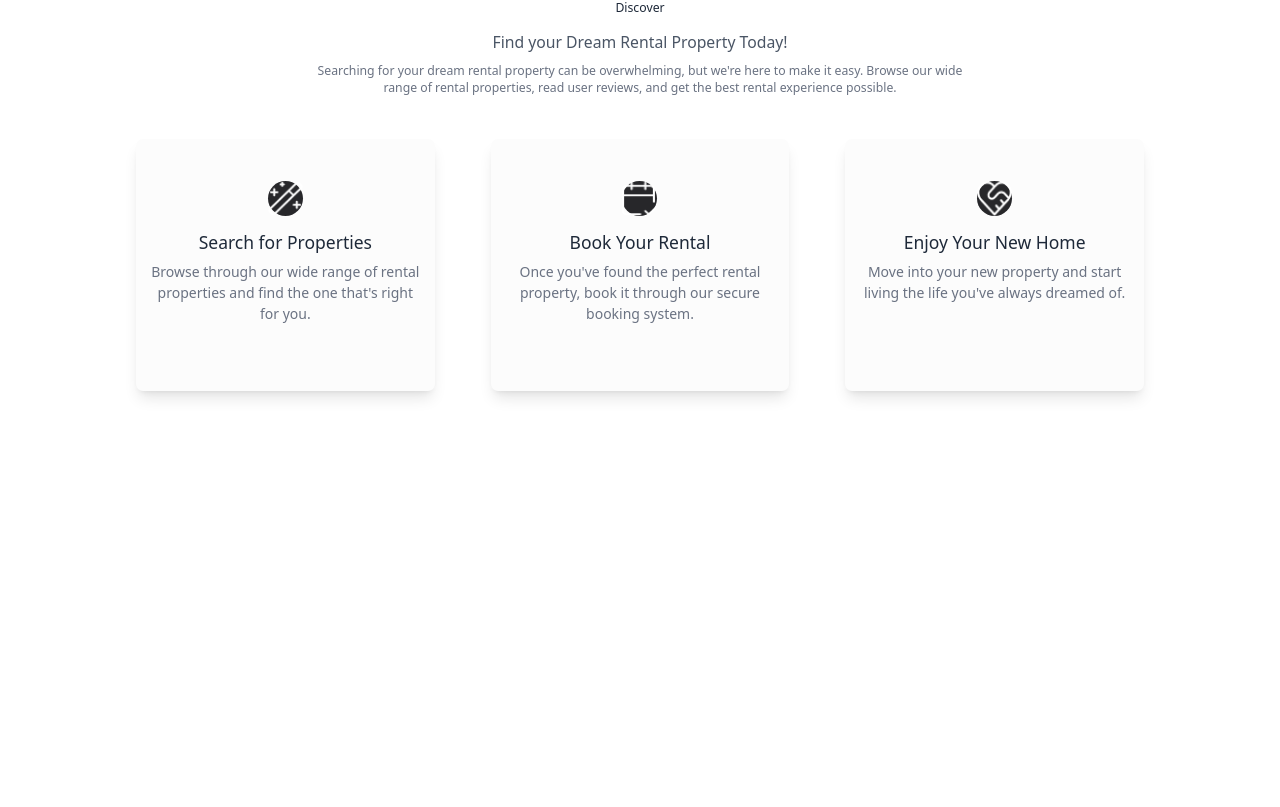
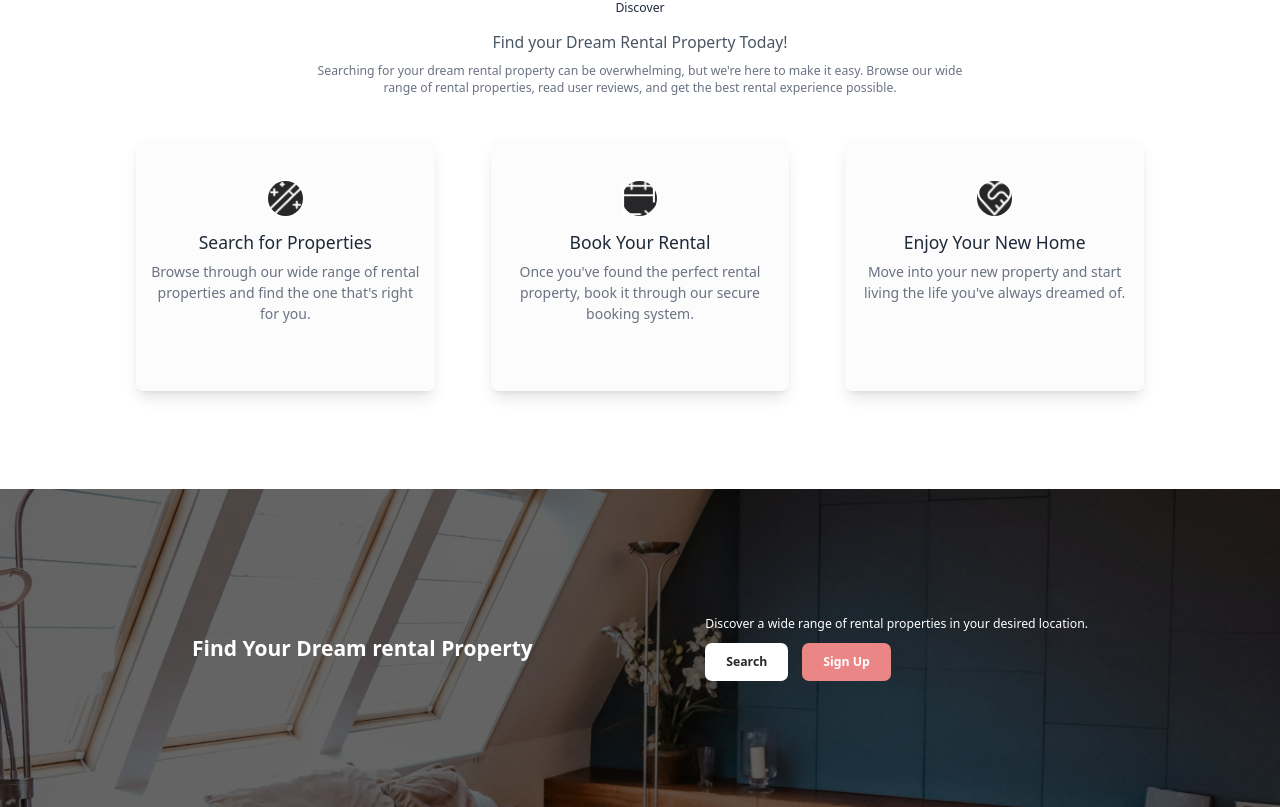
Before and after one commit to ponochovny/rental-app, a Next.js app: page /landing in a window 1280 px wide. Shown: the part 1531-2338 px from the top of the page. Before the commit the page ends 2020 px from the top, so only its background shows below. Built offline with nearby package versions, Linux system fonts and the light colour scheme; no server answers.

Commit message:
feat: call to action section

```diff
--- /dev/null
+++ b/src/app/(nondashboard)/landing/CallToActionSection.tsx
@@ -0,0 +1,56 @@
+'use client'
+import Image from 'next/image'
+import { motion } from 'framer-motion'
+import Link from 'next/link'
+
+const CallToActionSection = () => {
+	return (
+		<div className='relative py-24'>
+			<Image
+				src='/landing-call-to-action.jpg'
+				alt='Rentiful Search Section Background'
+				fill
+				className='object-cover object-center'
+			/>
+			<div className='absolute inset-0 bg-black/60'></div>
+			<motion.div
+				initial={{ opacity: 0, y: 20 }}
+				transition={{ duration: 0.5 }}
+				whileInView={{ opacity: 1, y: 0 }}
+				viewport={{ once: true }}
+				className='relative max-w-4xl xl:max-w-6xl mx-auto px-6 sm:px-8 lg:px-12 xl:px-16 py-12'
+			>
+				<div className='flex flex-col md:flex-row justify-between items-center'>
+					<div className='mb-6 md:mb-0 md:mr-10'>
+						<h2 className='text-2xl font-bold text-white'>
+							Find Your Dream rental Property
+						</h2>
+					</div>
+					<div>
+						<p className='text-white mb-3'>
+							Discover a wide range of rental properties in your desired
+							location.
+						</p>
+						<div className='flex justify-center md:justify-start gap-4'>
+							<button
+								onClick={() => window.scrollTo({ top: 0, behavior: 'smooth' })}
+								className='inline-block text-primary-700 bg-white rounded-lg px-6 py-3 font-semibold hover:bg-primary-500 hover:text-primary-50'
+							>
+								Search
+							</button>
+							<Link
+								href='/signup'
+								className='inline-block text-white bg-secondary-500 rounded-lg px-6 py-3 font-semibold hover:bg-secondary-600'
+								scroll={false}
+							>
+								Sign Up
+							</Link>
+						</div>
+					</div>
+				</div>
+			</motion.div>
+		</div>
+	)
+}
+
+export default CallToActionSection
--- a/src/app/(nondashboard)/landing/page.tsx
+++ b/src/app/(nondashboard)/landing/page.tsx
@@ -1,3 +1,4 @@
+import CallToActionSection from './CallToActionSection'
 import DiscoverSection from './DiscoverSection'
 import FeaturesSection from './FeaturesSection'
 import HeroSection from './HeroSection'
@@ -8,6 +9,7 @@ const page = () => {
 			<HeroSection />
 			<FeaturesSection />
 			<DiscoverSection />
+			<CallToActionSection />
 		</div>
 	)
 }
```
